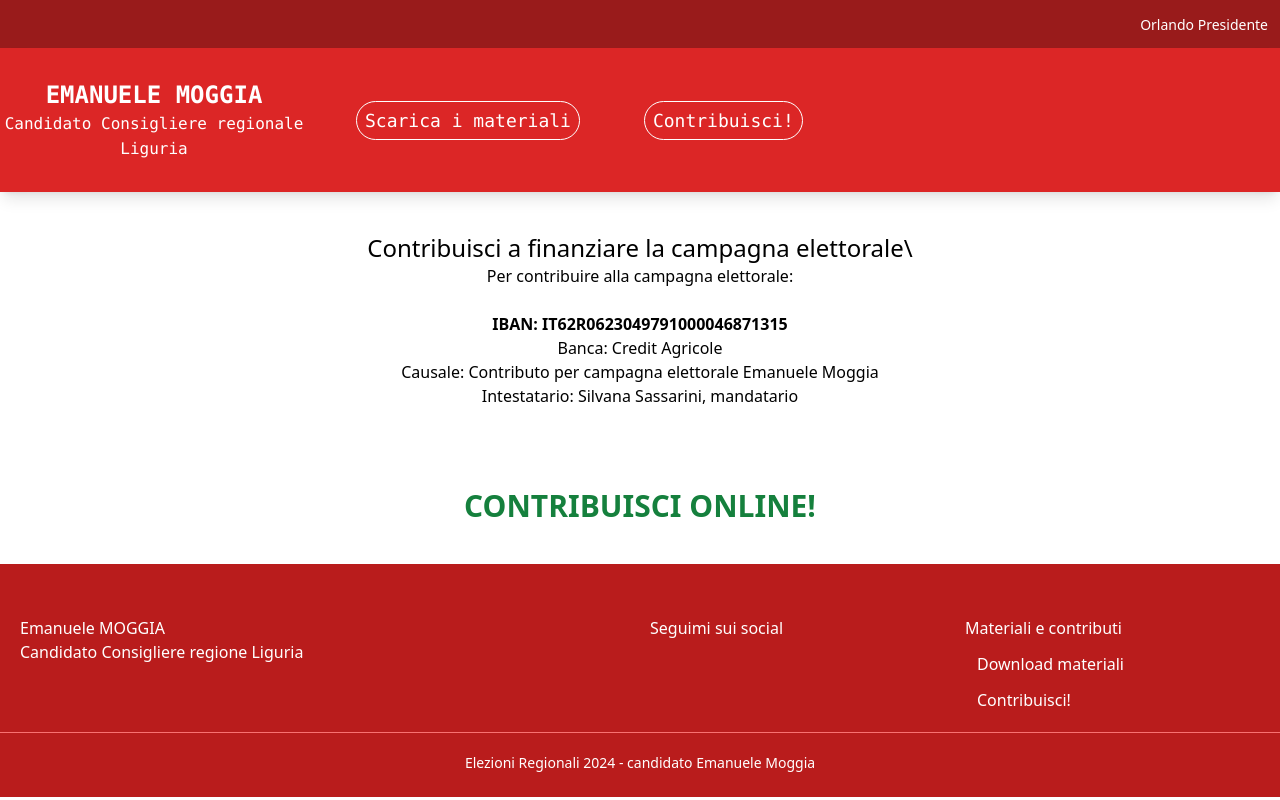
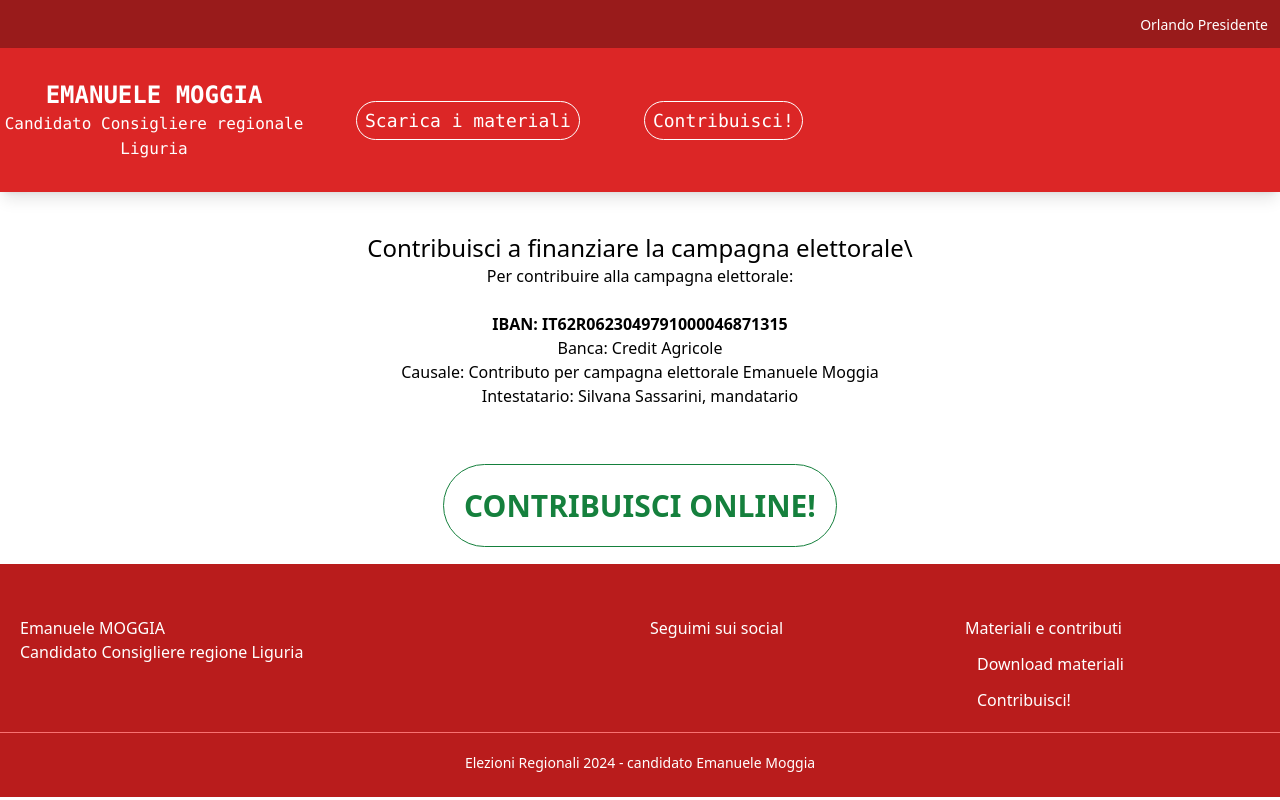
Before and after one commit to danimog/sito, a Nuxt app: page /contribuisci in a window 1280 px wide. Built offline with nearby package versions, Linux system fonts and the light colour scheme.

Commit message:
add stripe

```diff
--- a/pages/contribuisci.vue
+++ b/pages/contribuisci.vue
@@ -14,7 +14,7 @@
             </p>
 
             <p class="text-3xl mt-20 font-bold text-green-700">
-                <a href="https://politic-ally.it/campaign/6707e06997a4c6154ac2a358" target="_blank">
+                <a class="border border-green-700 rounded-full p-5" href="https://politic-ally.it/campaign/6707e06997a4c6154ac2a358" target="_blank">
                     <strong>CONTRIBUISCI ONLINE!</strong>
                 </a>
             </p>
```
